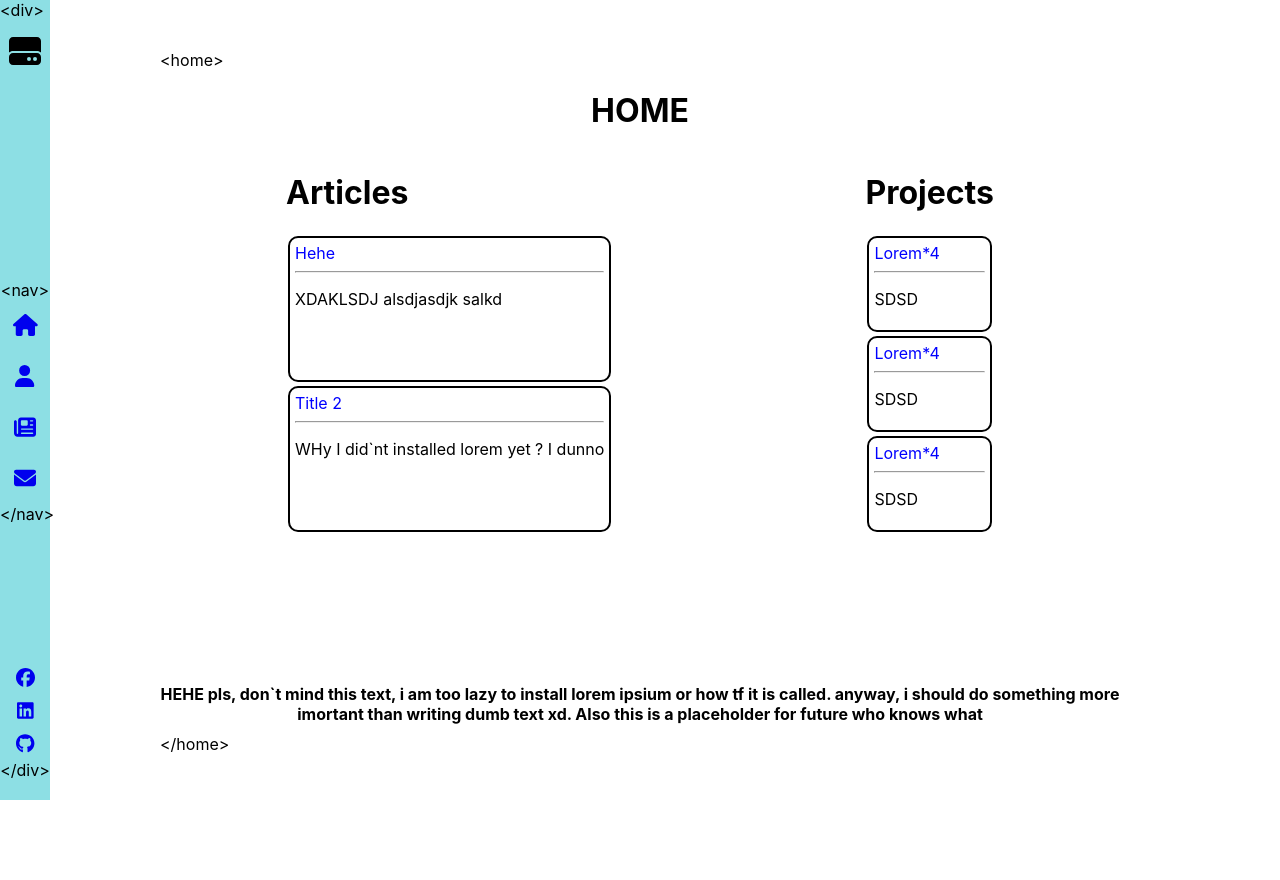
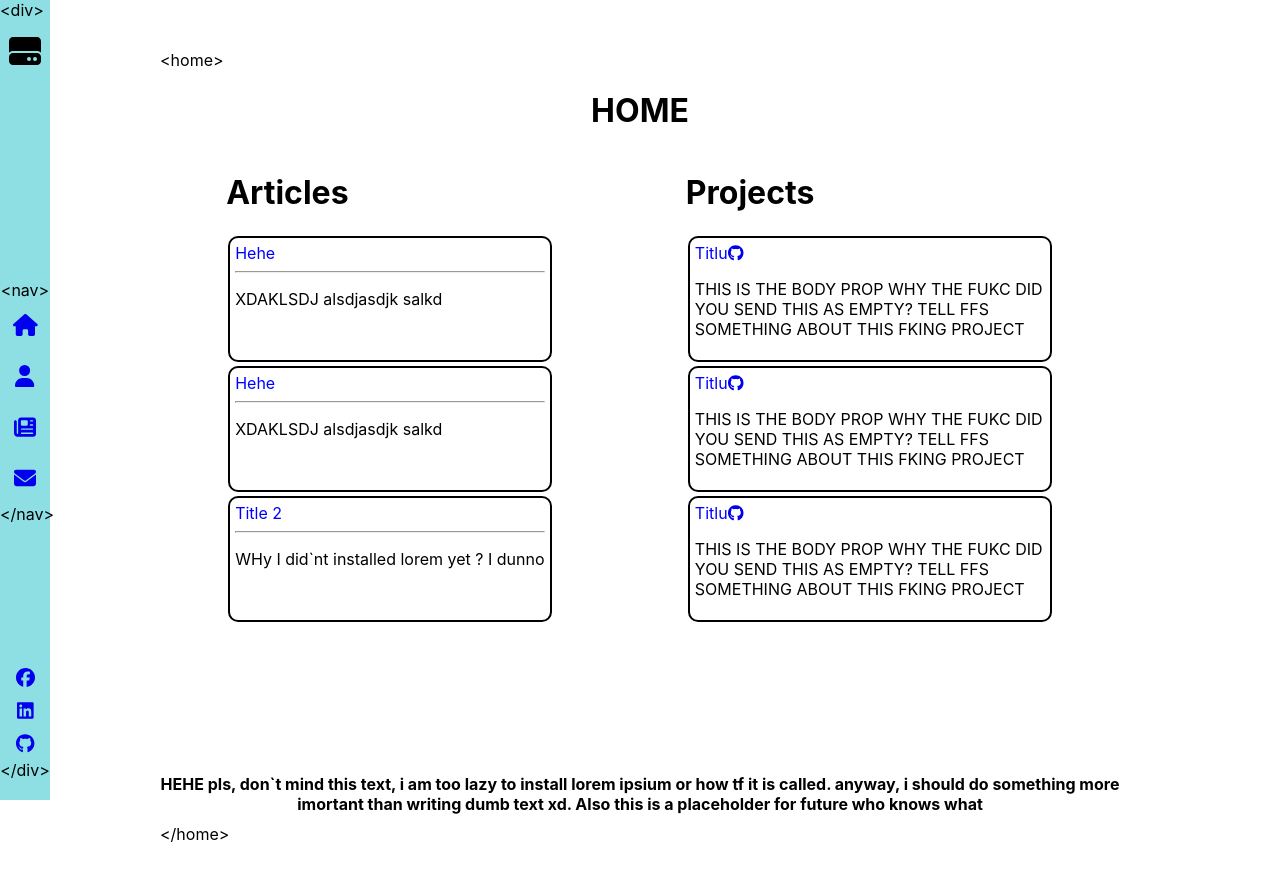
Before and after one commit to Petter1307/PortofolioNextJS, a React (Create React App) app: page / in a window 1280 px wide. Shown: the top 880 px of the page. Before the commit the page ends 804 px from the top, so only its background shows below. Built offline with nearby package versions, Linux system fonts and the light colour scheme.

Commit message:
Added core of admin page

```diff
--- a/src/App.js
+++ b/src/App.js
@@ -1,6 +1,6 @@
 import "./App.css";
 import { Layout } from "./Components";
-import { Home, Contact } from "./Pages";
+import { Home, Contact, Admin } from "./Pages";
 import { Routes, Route } from "react-router-dom";
 function App() {
   return (
@@ -9,6 +9,7 @@ function App() {
         <Route path="/" element={<Layout />}>
           <Route index element={<Home />} />
           <Route path="/contact" element={<Contact />} />
+          <Route path="/admin" element={<Admin />} />
         </Route>
       </Routes>
     </div>
--- a/src/Components/SideBar/SideBar.jsx
+++ b/src/Components/SideBar/SideBar.jsx
@@ -24,7 +24,7 @@ const SideBar = () => {
         <NavLink exact="true" activeclassname="active" to="/">
           <FontAwesomeIcon icon={faHome} />
         </NavLink>
-        <NavLink exact="true" activeclassname="active" to="/">
+        <NavLink exact="true" activeclassname="active" to="/admin">
           <FontAwesomeIcon icon={faUser} />
         </NavLink>
         <NavLink exact="true" activeclassname="active" to="/">
--- a/src/Components/index.js
+++ b/src/Components/index.js
@@ -3,3 +3,4 @@ export * from "./SideBar";
 export * from "./Layout";
 export * from "./ArtcileCard";
 export * from "./Input";
+export * from "./ProjectCard";
--- /dev/null
+++ b/src/Pages/Admin/Admin.jsx
@@ -0,0 +1,8 @@
+const Admin = () => {
+  return (
+    <>
+      <h1>This is the admin page xdd</h1>
+    </>
+  );
+};
+export default Admin;
--- /dev/null
+++ b/src/Pages/Admin/index.js
@@ -0,0 +1 @@
+export { default as Admin } from "./Admin";
--- a/src/Pages/Home/Home.jsx
+++ b/src/Pages/Home/Home.jsx
@@ -1,5 +1,5 @@
 import { useEffect } from "react";
-import { HElement, ArticleCard } from "../../Components";
+import { HElement, ArticleCard, ProjectCard } from "../../Components";
 const Home = () => {
   useEffect(() => {
     console.log("xd");
@@ -13,6 +13,7 @@ const Home = () => {
           <div className="page_home-summary-articles">
             <h1>Articles</h1>
             <ArticleCard title="Hehe" body="XDAKLSDJ alsdjasdjk salkd " />
+            <ArticleCard title="Hehe" body="XDAKLSDJ alsdjasdjk salkd " />
             <ArticleCard
               title="Title 2"
               body="WHy I did`nt installed lorem yet ? I dunno"
@@ -20,21 +21,9 @@ const Home = () => {
           </div>
           <div className="page_home-summary-articles">
             <h1>Projects</h1>
-            <article>
-              <header>Lorem*4</header>
-              <hr />
-              <p>SDSD</p>
-            </article>
-            <article>
-              <header>Lorem*4</header>
-              <hr />
-              <p>SDSD</p>
-            </article>
-            <article>
-              <header>Lorem*4</header>
-              <hr />
-              <p>SDSD</p>
-            </article>
+            <ProjectCard />
+            <ProjectCard />
+            <ProjectCard />
           </div>
         </div>
         <div className="page_home-description">
--- a/src/Pages/index.js
+++ b/src/Pages/index.js
@@ -1,2 +1,3 @@
 export * from "./Home";
 export * from "./Contact";
+export * from "./Admin";
```
Also changed, not shown: .eslintrc.json.
